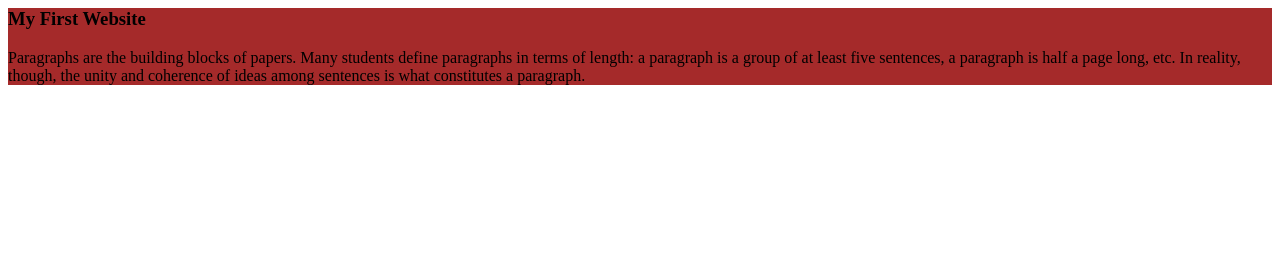
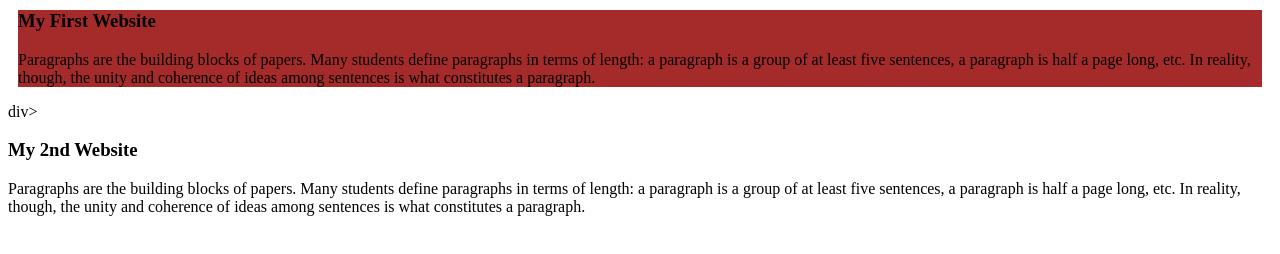
Before and after one commit to JannahWbExpert/my-first-github-repo, a plain HTML site: page index.html in a window 1280 px wide. Drawn offline with Linux system fonts and the light colour scheme.

Commit message:
added my second blog

```diff
--- a/index.html
+++ b/index.html
@@ -12,6 +12,14 @@
          </p>
 
     </div>
+
+    div>
+         <h3>My 2nd Website</h3>
+         <p>
+            Paragraphs are the building blocks of papers. Many students define paragraphs in terms of length: a paragraph is a group of at least five sentences, a paragraph is half a page long, etc. In reality, though, the unity and coherence of ideas among sentences is what constitutes a paragraph.
+         </p>
+
+    </div>
 </body>
 
 
--- a/styles/index.css
+++ b/styles/index.css
@@ -1,3 +1,4 @@
 div{
     background-color: brown;
+    margin: 10px;
 }
```
